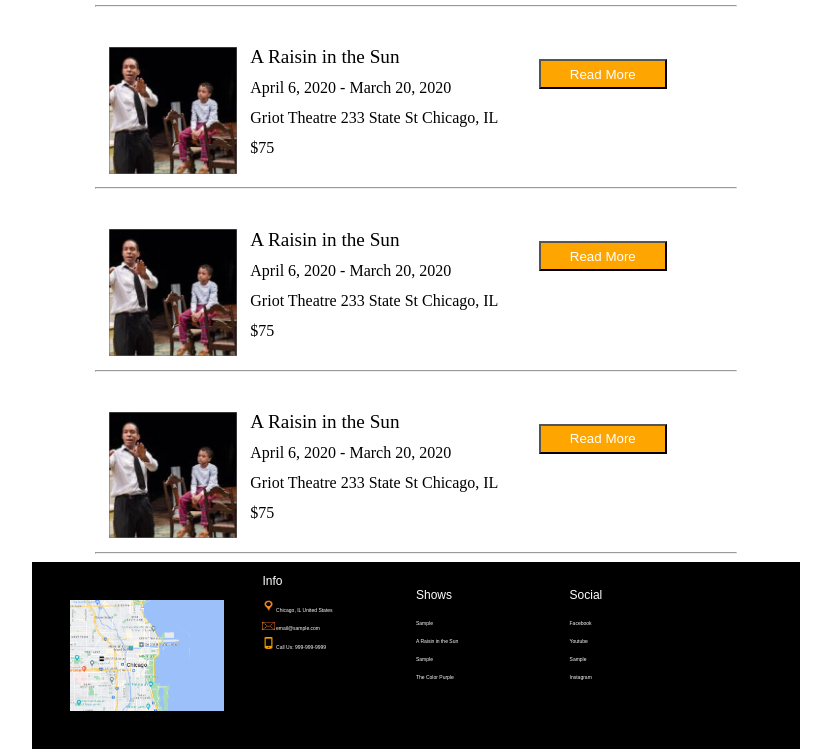
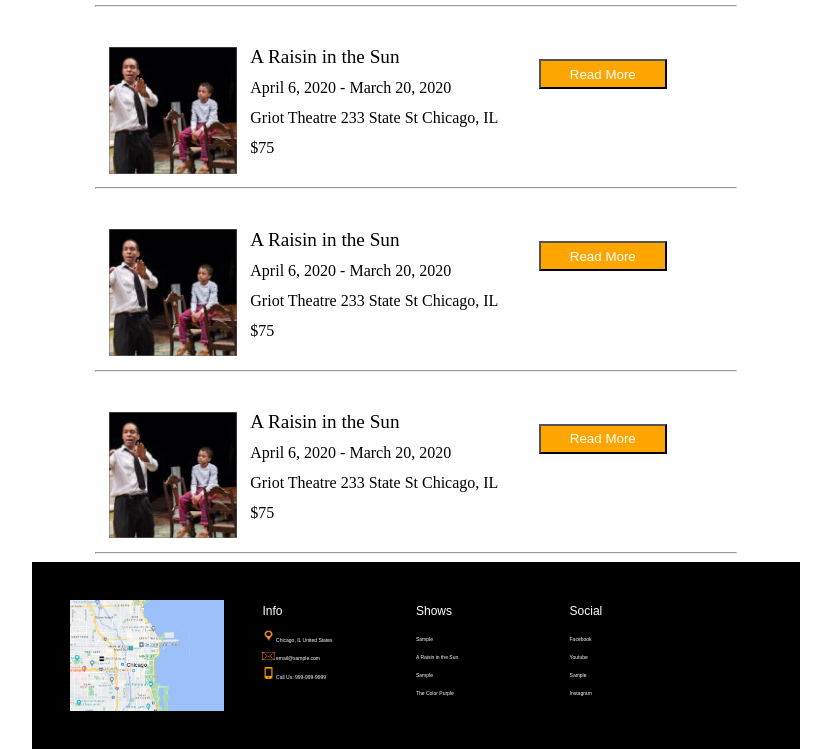
Before and after one commit to joshgottlieb2/griot-theater-website, a plain HTML site: page index.html in a window 1280 px wide. Shown: the part 570-1319 px from the top of the page, without its empty margins (224-1055 px from the left). Drawn offline with Linux system fonts and the light colour scheme.

Commit message:
Fixed footer

```diff
--- a/css/main.css
+++ b/css/main.css
@@ -133,16 +133,17 @@ footer {
 .info {
     width: 20%;
     justify-content: flex-start;
+    margin-top: 30px;
 }
 
 .shows {
     width: 20%;
     margin-left: 0%;
-    margin-top: 14px;
+    margin-top: 30px;
 }
 
 .social {
-    margin-top: 14px;
+    margin-top: 30px;
 }
 
 .footer-text {
```
Also changed, not shown: index.html (+3 -0 lines).
